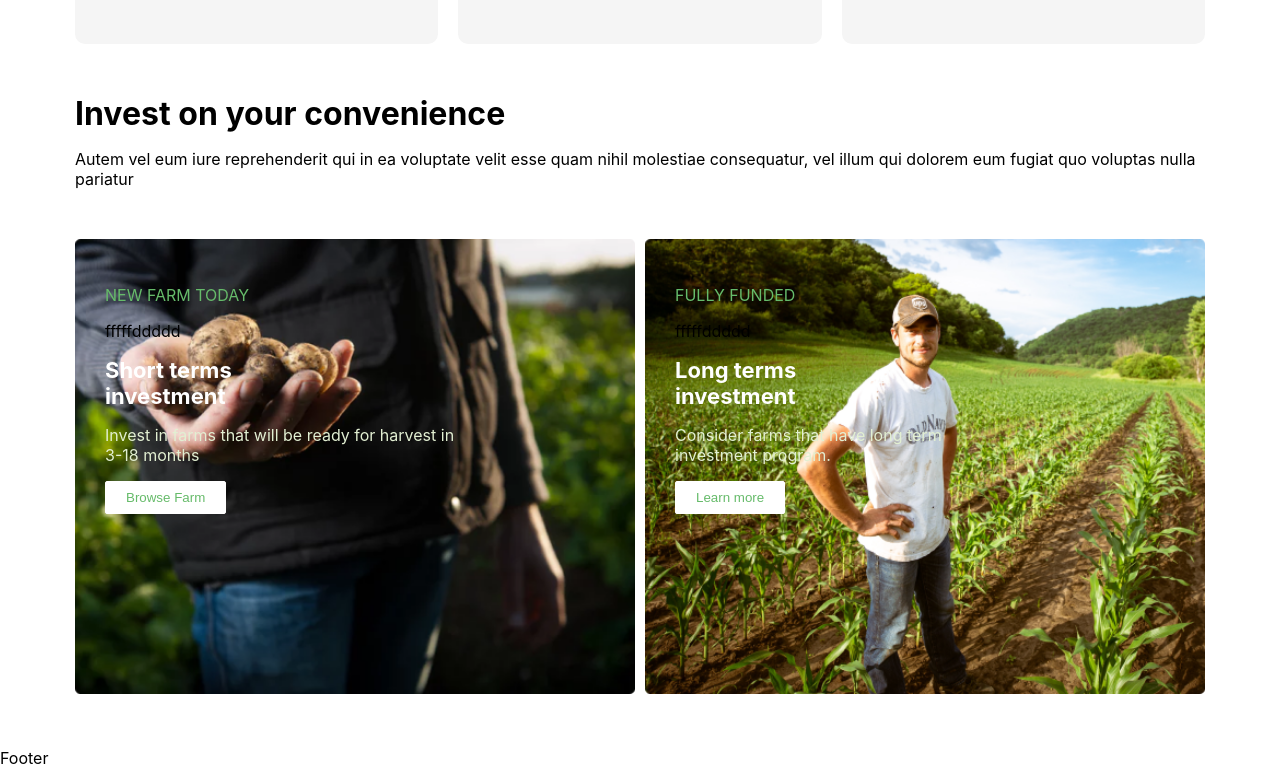
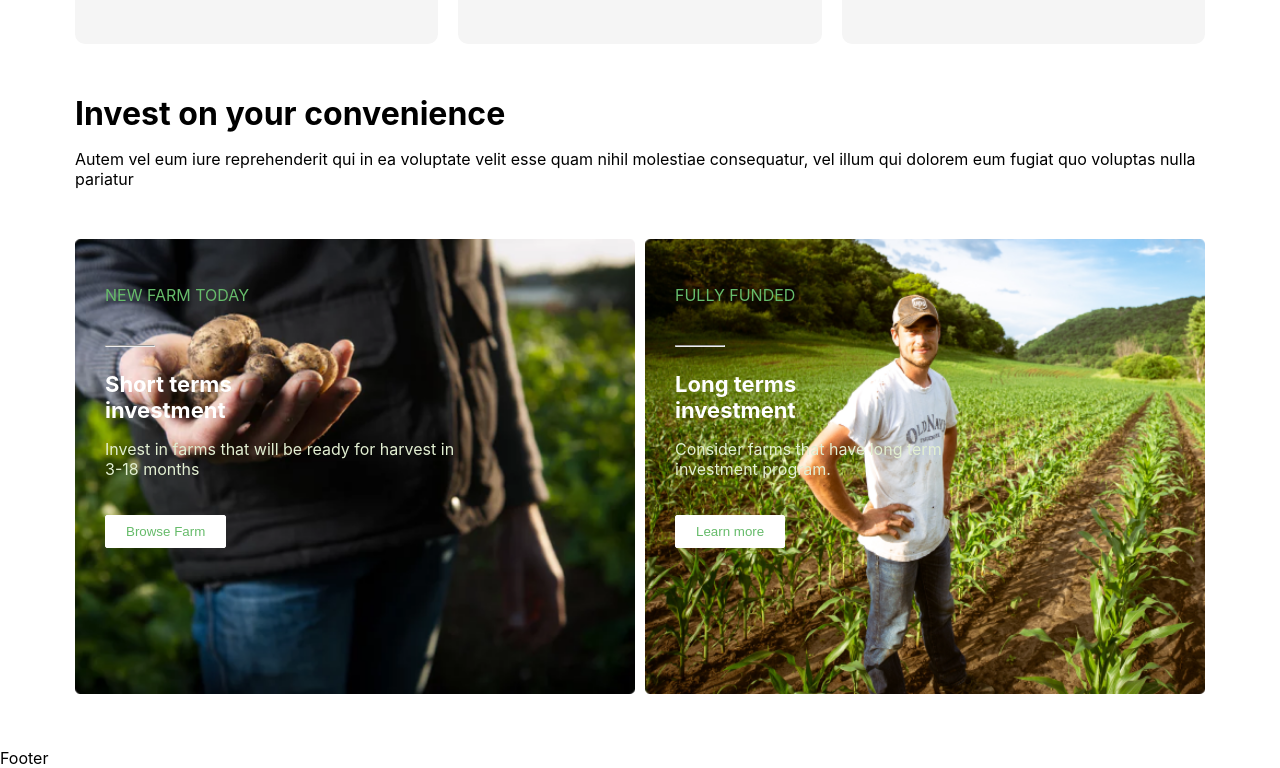
Before and after one commit to mesu-ai/zoh-farm-landingpage, a React (Create React App) app: page / in a window 1280 px wide. Shown: the part 1315-2083 px from the top of the page. Built offline with nearby package versions, Linux system fonts and the light colour scheme.

Commit message:
update  convienience

```diff
--- a/src/components/molecules/Convenience.jsx
+++ b/src/components/molecules/Convenience.jsx
@@ -46,7 +46,9 @@ const Convenience = () => {
           />
           <div className='convenience-info'>
             <p className='con-h-title'>{item.highlightTitle}</p>
-            <p>fffffddddd</p>
+            <p style={{width:'50px'}}>
+              <hr/>
+            </p>
             <p className='con-title'>{item.title}</p>
             <p className='con-s-des'>{item.shordescription}</p>
             <button className='con-button'>{item.buttonTitle}</button>
--- a/src/components/molecules/styles.scss
+++ b/src/components/molecules/styles.scss
@@ -94,10 +94,16 @@
       top: 0;
       padding: 30px;
 
+      display: flex;
+      justify-content: space-between;
+      align-items: flex-start;
+      flex-direction: column;
+
       .con-h-title{
         color: #66bb6a;
 
       }
+
       .con-title{
         @include title-style(22px,white,bold);
         width: 200px;
@@ -109,7 +115,9 @@
 
       }
       .con-button{
+
         @include button-style(white,#66bb6a,white);
+        margin-top: 20px;
         border-radius: 2px;
         padding: 8px 20px 8px 20px;
 
```
